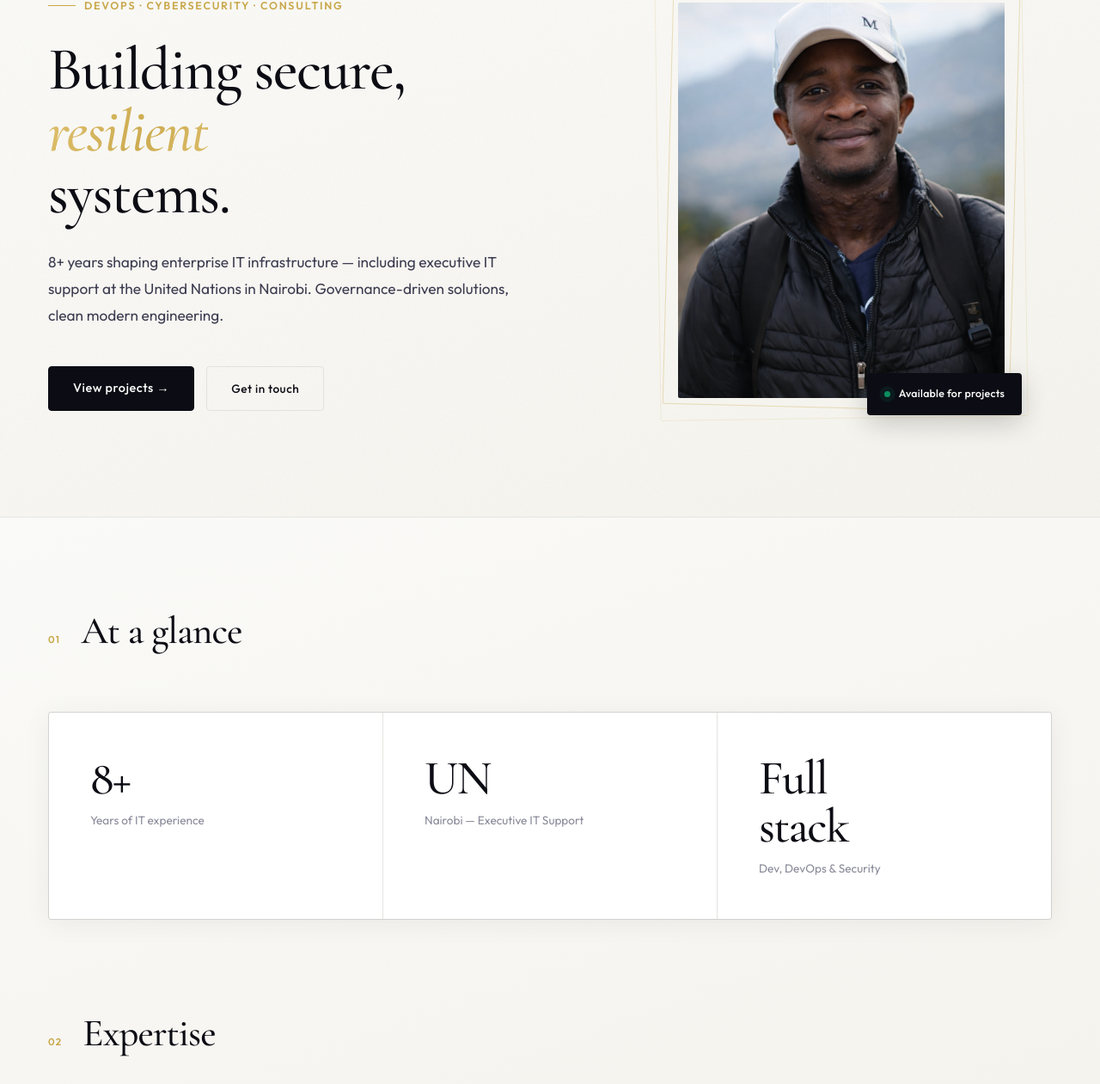
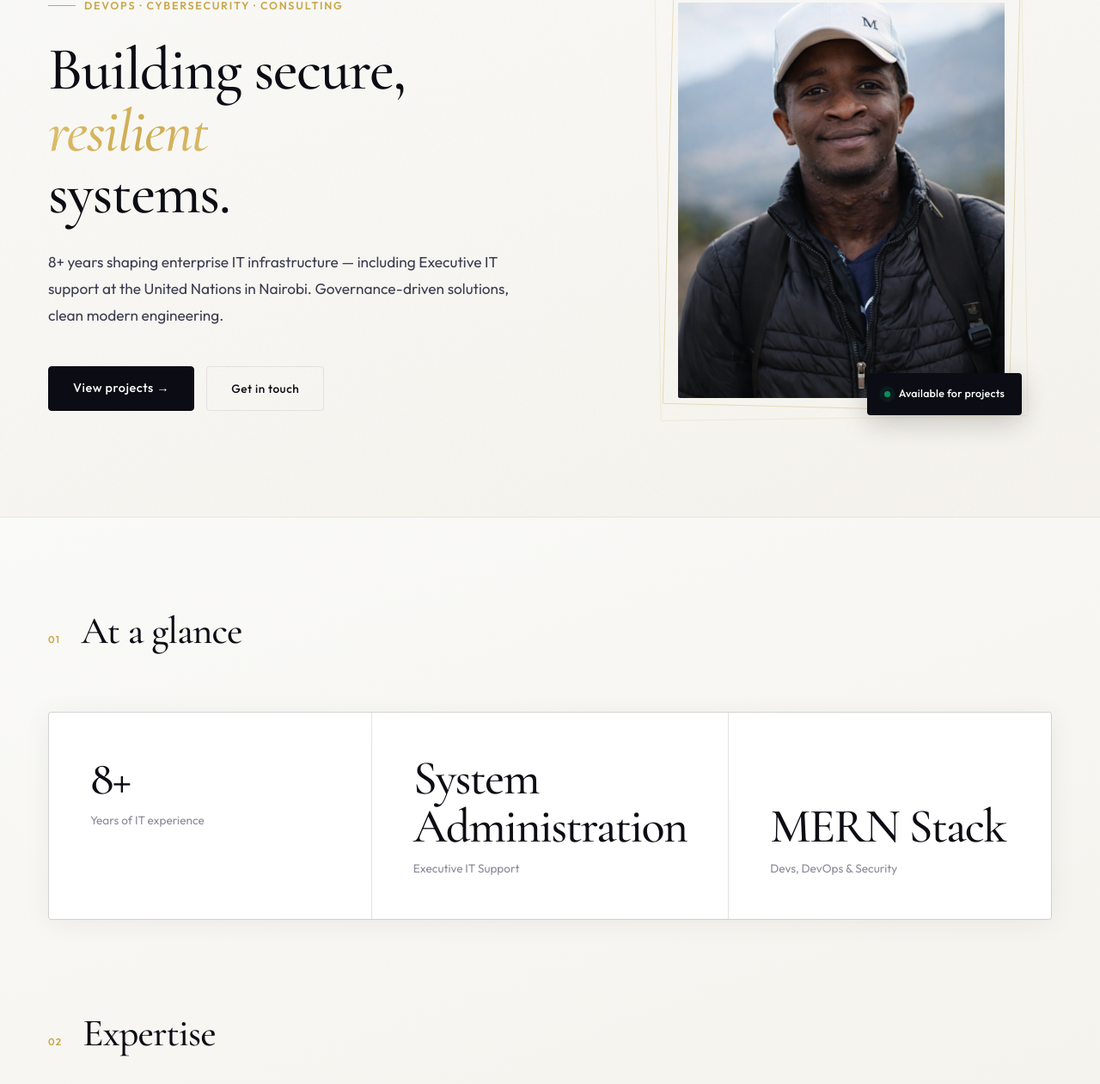
Before and after one commit to KarisaT/Portfolio, a Flask app: page / in a window 1280 px wide. Shown: the part 199-1460 px from the top of the page at 86% size. Run offline with Flask 3, Linux system fonts and the light colour scheme.

Commit message:
mern stack

```diff
--- a/templates/index.html
+++ b/templates/index.html
@@ -142,7 +142,7 @@
       <div class="hero-left">
         <div class="hero-eyebrow">DevOps · Cybersecurity · Consulting</div>
         <h1>Building secure,<br><em>resilient</em><br>systems.</h1>
-        <p>8+ years shaping enterprise IT infrastructure — including executive IT support at the United Nations in Nairobi. Governance-driven solutions, clean modern engineering.</p>
+        <p>8+ years shaping enterprise IT infrastructure — including Executive IT support at the United Nations in Nairobi. Governance-driven solutions, clean modern engineering.</p>
         <div class="cta-row">
           <a href="{{ url_for('projects') }}" class="btn-primary">View projects →</a>
           <a href="{{ url_for('contact') }}" class="btn-ghost">Get in touch</a>
@@ -168,8 +168,8 @@
       </div>
       <div class="stats-row">
         <div class="stat"><div class="stat-num">8+</div><div class="stat-label">Years of IT experience</div></div>
-        <div class="stat"><div class="stat-num">UN</div><div class="stat-label">Nairobi — Executive IT Support</div></div>
-        <div class="stat"><div class="stat-num">Full<br>stack</div><div class="stat-label">Dev, DevOps & Security</div></div>
+        <div class="stat"><div class="stat-num">System Administration</div><div class="stat-label">Executive IT Support</div></div>
+        <div class="stat"><div class="stat-num"><br>MERN Stack</div><div class="stat-label">Devs, DevOps & Security</div></div>
       </div>
     </div>
 
```
